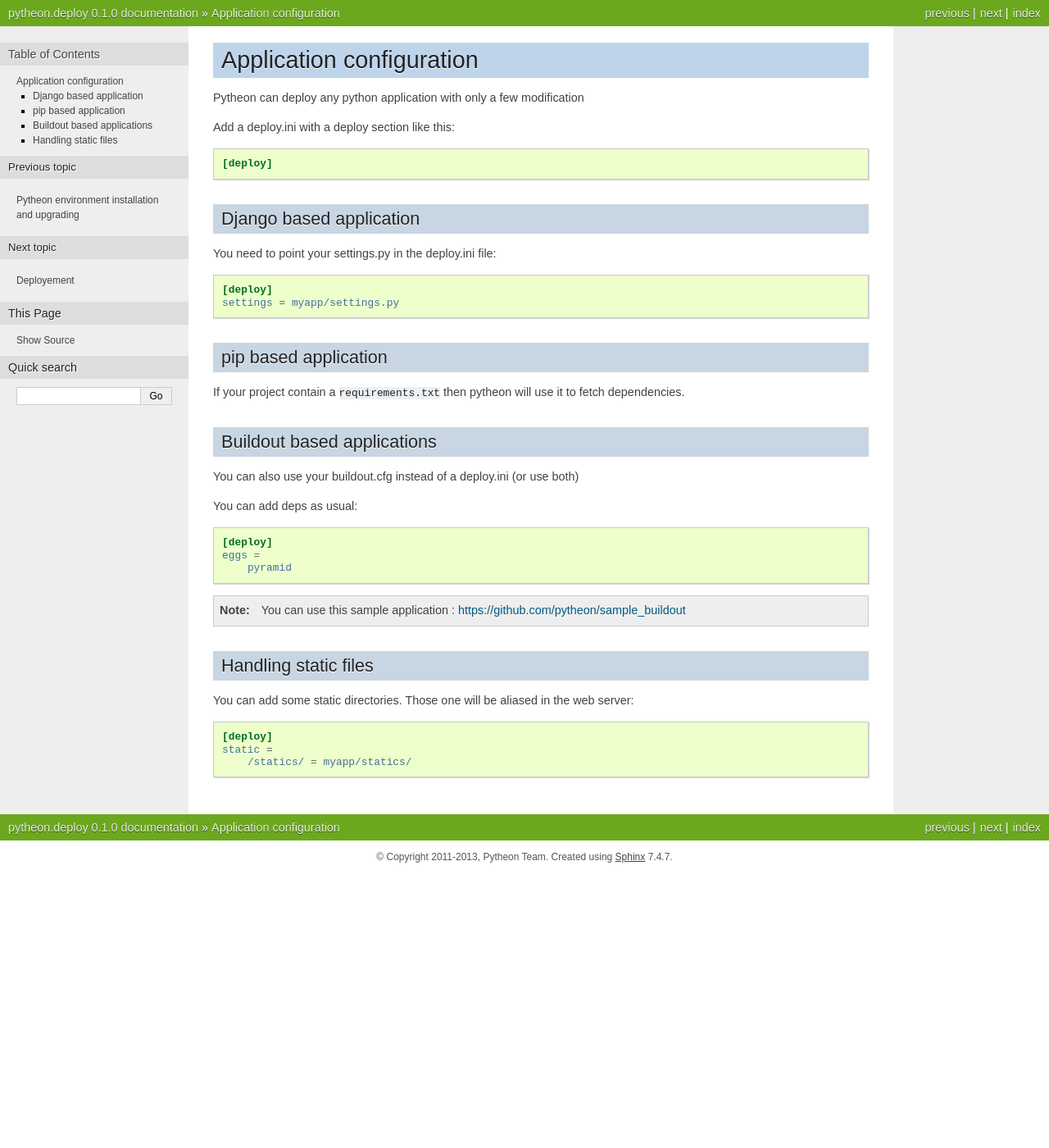
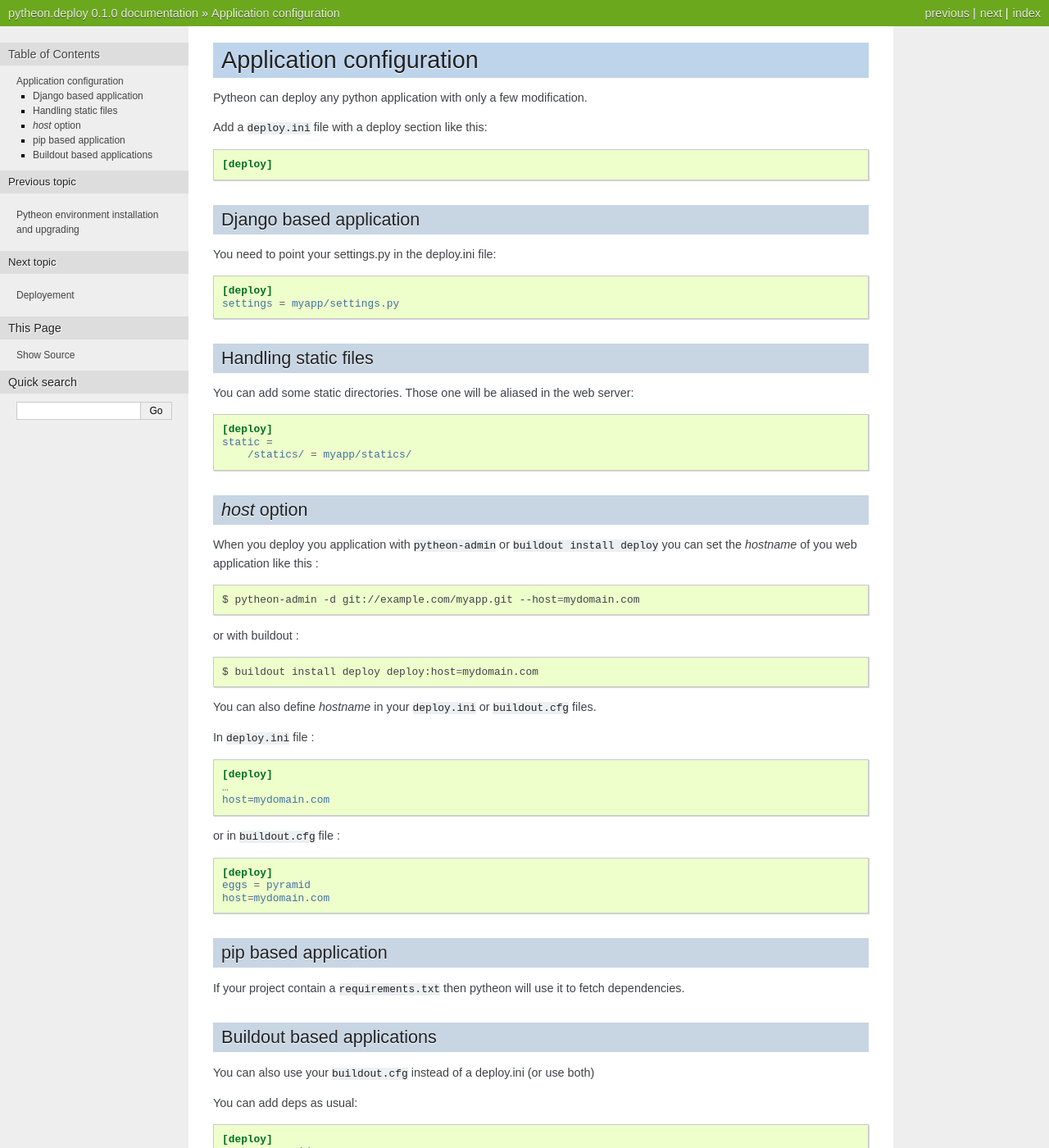
Before and after one commit to pytheon/pytheon.deploy, a Sphinx documentation site: the page built from docs/configuration.rst, in a window 1280 px wide and 1400 px high. Shown: the whole window at 82% size. Built offline with Sphinx 7.4.7, drawn with Linux system fonts in a browser that asks for light colours.

Commit message:
Append « host option » section in configuration page

```diff
--- a/docs/configuration.rst
+++ b/docs/configuration.rst
@@ -2,9 +2,9 @@
 Application configuration
 =========================
 
-Pytheon can deploy any python application with only a few modification
+Pytheon can deploy any python application with only a few modification.
 
-Add a deploy.ini with a deploy section like this:
+Add a ``deploy.ini`` file with a deploy section like this:
 
 .. sourcecode:: ini
 
@@ -54,3 +32,59 @@
     [deploy]
     static =
         /statics/ = myapp/statics/
+
+
+*host* option
+=============
+
+When you deploy you application with ``pytheon-admin`` or ``buildout install deploy`` you can set the *hostname*
+of you web application like this :
+
+.. sourcecode:: bash
+
+    $ pytheon-admin -d git://example.com/myapp.git --host=mydomain.com
+
+or with buildout :
+
+.. sourcecode:: bash
+
+    $ buildout install deploy deploy:host=mydomain.com
+
+You can also define *hostname* in your ``deploy.ini`` or ``buildout.cfg`` files.
+
+In ``deploy.ini`` file :
+
+.. sourcecode:: ini
+
+    [deploy]
+    …
+    host=mydomain.com
+
+or in ``buildout.cfg`` file :
+
+.. sourcecode:: ini
+
+    [deploy]
+    eggs = pyramid
+    host=mydomain.com
+
+
+pip based application
+=====================
+
+If your project contain a ``requirements.txt`` then pytheon will use it to fetch dependencies.
+
+
+Buildout based applications
+===========================
+
+You can also use your ``buildout.cfg`` instead of a deploy.ini (or use both)
+
+You can add deps as usual:
+
+.. sourcecode:: ini
+
+    [deploy]
+    eggs = pyramid
+
+.. Note:: You can use this sample application : https://github.com/pytheon/sample_buildout
```
Also changed, not shown: other parts of docs/configuration.rst (+0 -22 lines).
